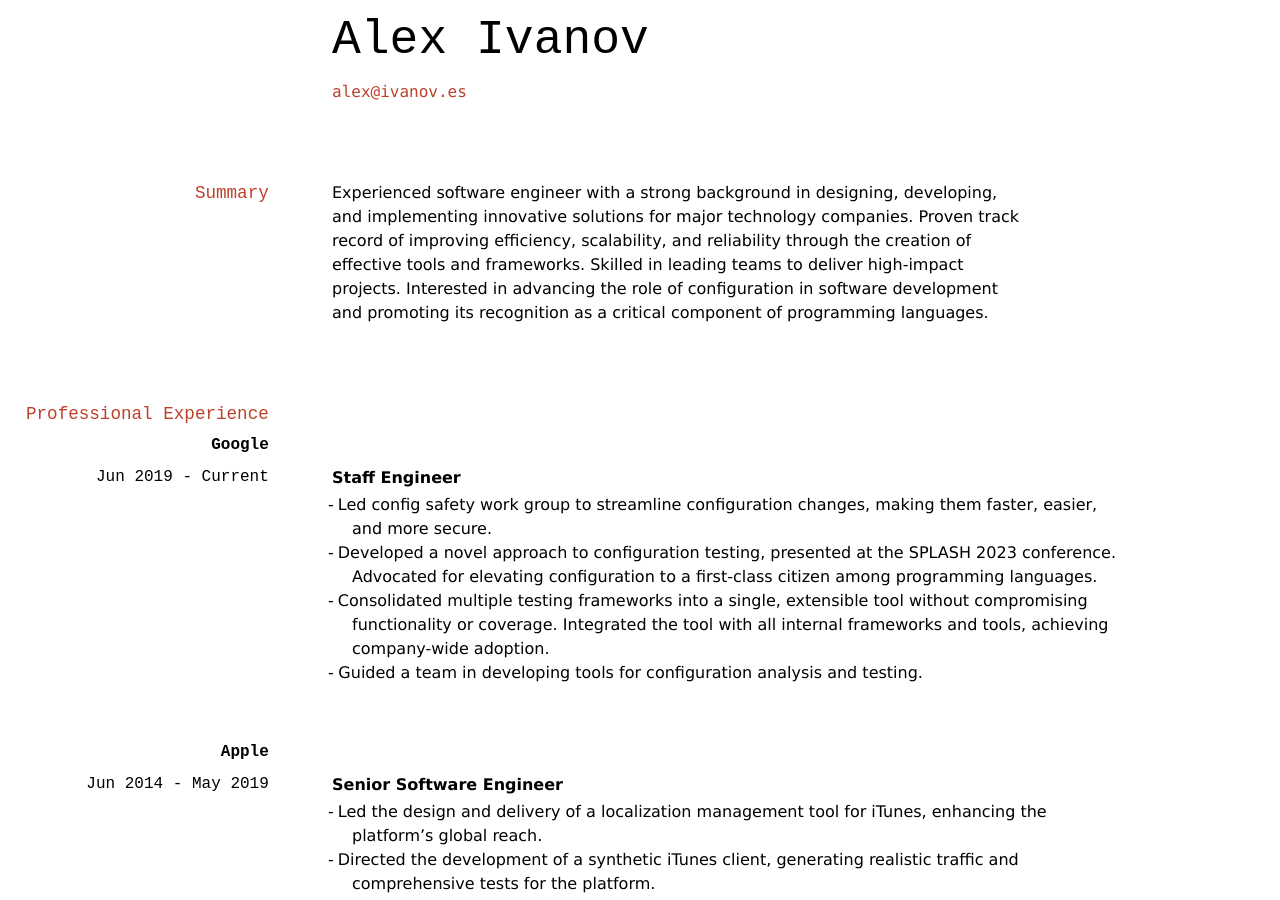
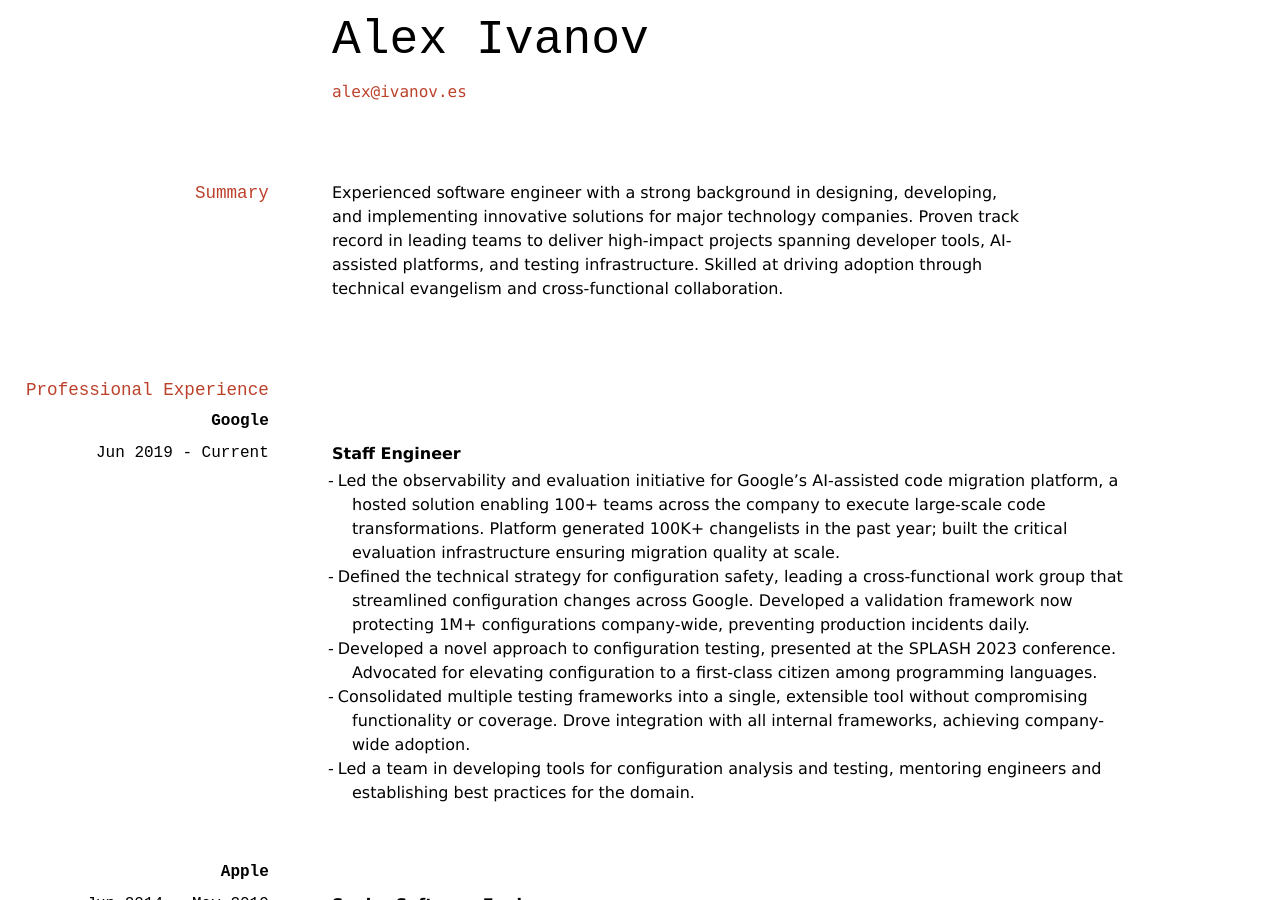
Before and after one commit to alex-ivanov/resume, a Jekyll site: the page built from index.md, in a window 1280 px wide and 900 px high. Built offline with Jekyll 4.4.1, drawn with Linux system fonts in a browser that asks for light colours.

Commit message:
Revise summary and professional experience sections
Updated professional summary and experience details to reflect recent achievements and responsibilities.

```diff
--- a/index.md
+++ b/index.md
@@ -9,16 +9,17 @@ title: Alex Ivanov's CV
 
 ## Summary
 
-Experienced software engineer with a strong background in designing, developing, and implementing innovative solutions for major technology companies. Proven track record of improving efficiency, scalability, and reliability through the creation of effective tools and frameworks. Skilled in leading teams to deliver high-impact projects. Interested in advancing the role of configuration in software development and promoting its recognition as a critical component of programming languages.
+Experienced software engineer with a strong background in designing, developing, and implementing innovative solutions for major technology companies. Proven track record in leading teams to deliver high-impact projects spanning developer tools, AI-assisted platforms, and testing infrastructure. Skilled at driving adoption through technical evangelism and cross-functional collaboration.
 
 ## Professional Experience
 
 ### **Google** <br/>  Jun 2019 - Current
 **Staff Engineer**
-- Led config safety work group to streamline configuration changes, making them faster, easier, and more secure.
+- Led the observability and evaluation initiative for Google's AI-assisted code migration platform, a hosted solution enabling 100+ teams across the company to execute large-scale code transformations. Platform generated 100K+ changelists in the past year; built the critical evaluation infrastructure ensuring migration quality at scale.
+- Defined the technical strategy for configuration safety, leading a cross-functional work group that streamlined configuration changes across Google. Developed a validation framework now protecting 1M+ configurations company-wide, preventing production incidents daily.
 - Developed a novel approach to configuration testing, presented at the SPLASH 2023 conference. Advocated for elevating configuration to a first-class citizen among programming languages.
-- Consolidated multiple testing frameworks into a single, extensible tool without compromising functionality or coverage. Integrated the tool with all internal frameworks and tools, achieving company-wide adoption.
-- Guided a team in developing tools for configuration analysis and testing.
+- Consolidated multiple testing frameworks into a single, extensible tool without compromising functionality or coverage. Drove integration with all internal frameworks, achieving company-wide adoption.
+- Led a team in developing tools for configuration analysis and testing, mentoring engineers and establishing best practices for the domain.
 
 ### **Apple** <br/> Jun 2014 - May 2019
 **Senior Software Engineer**
```
